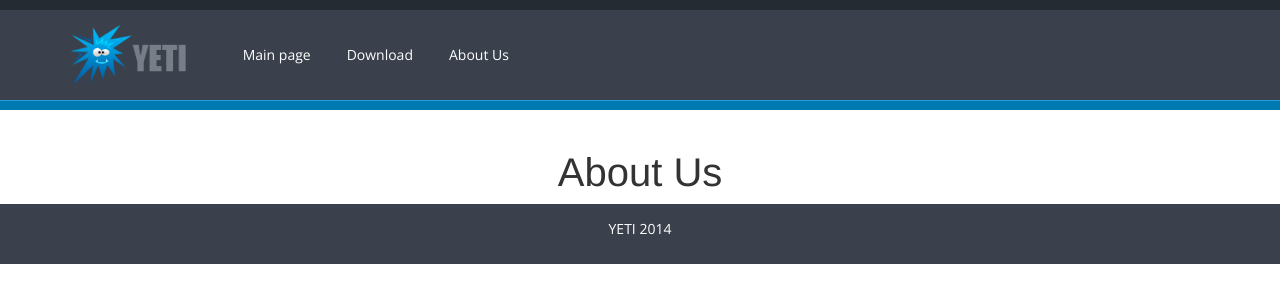
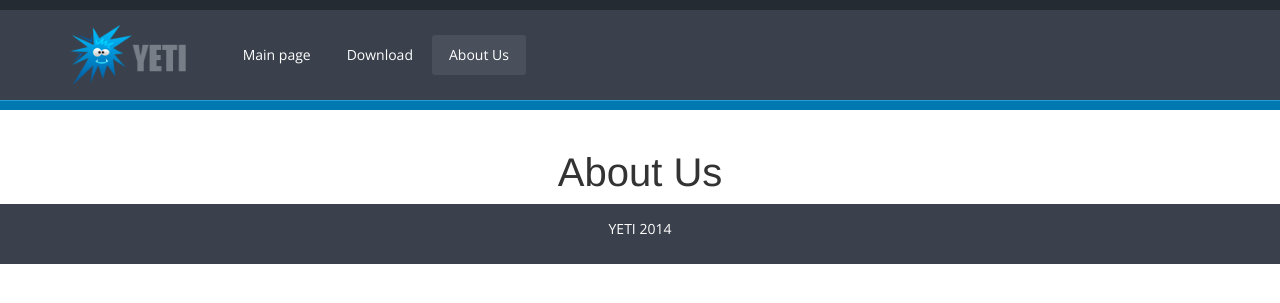
Before and after one commit to yeti-switch/yeti-switch.github.io, a Jekyll site: the page built from about_us.html, in a window 1280 px wide. Shown: the top 303 px of the page. Built offline with Jekyll 4.4.1, drawn with Linux system fonts in a browser that asks for light colours; Markdown is read by kramdown in place of the engine named in the settings.

Commit message:
accordion icons

```diff
--- a/_includes/menu.html
+++ b/_includes/menu.html
@@ -6,9 +6,9 @@
         </div>
         <div class="main_menu">
             <ul>
-               	  <li><a href="/">Main page</a></li>
-	                <li><a href="/download.html">Download</a></li>
-	                <li><a href="/about_us.html">About Us</a></li>
+               	  <li><a href="/" {% if page.path == "index.html" %}class="active_item"{% endif %}>Main page</a></li>
+	                <li><a href="/download.html" {% if page.path == "download.html" %}class="active_item"{% endif %} >Download</a></li>
+	                <li><a href="/about_us.html" {% if page.path == "about_us.html" %}class="active_item"{% endif %}>About Us</a></li>
 
             </ul>
         </div>
--- a/css/my.css
+++ b/css/my.css
@@ -197,3 +197,15 @@
         font-size: 20px!important;
     }
 }
+
+.panel-heading .accordion-toggle:after {
+    /* symbol for "opening" panels */
+    font-family: 'Glyphicons Halflings';  /* essential for enabling glyphicon */
+    content: "\e114";    /* adjust as needed, taken from bootstrap.css */
+    float: right;        /* adjust as needed */
+    color: grey;         /* adjust as needed */
+}
+.panel-heading .accordion-toggle.collapsed:after {
+    /* symbol for "collapsed" panels */
+    content: "\e080";    /* adjust as needed, taken from bootstrap.css */
+}
--- a/index.html
+++ b/index.html
@@ -2,6 +2,8 @@
 layout: main
 title: YETI - VOIP for humans
 ---
+
+
 
 <h2 id="features-list">Features</h2>
 
@@ -13,12 +15,12 @@
 {% for feature in site.data.features %}
       <div class="panel-heading">
       <h4 class="panel-title">
-        <a data-toggle="collapse" data-parent="#accordion" href="#feature{{ forloop.index }}">
+        <a data-toggle="collapse" data-parent="#accordion"  class="accordion-toggle" href="#feature{{ forloop.index }}">
             {{ feature.name }}
         </a>
       </h4>
     </div>
-    <div id="feature{{ forloop.index }}" class="panel-collapse collapse">
+    <div id="feature{{ forloop.index }}" class="panel-collapse collapse {% if forloop.first %}in{% endif %}">
       <div class="panel-body">
         <p>
              {{ feature.desc }}
```
